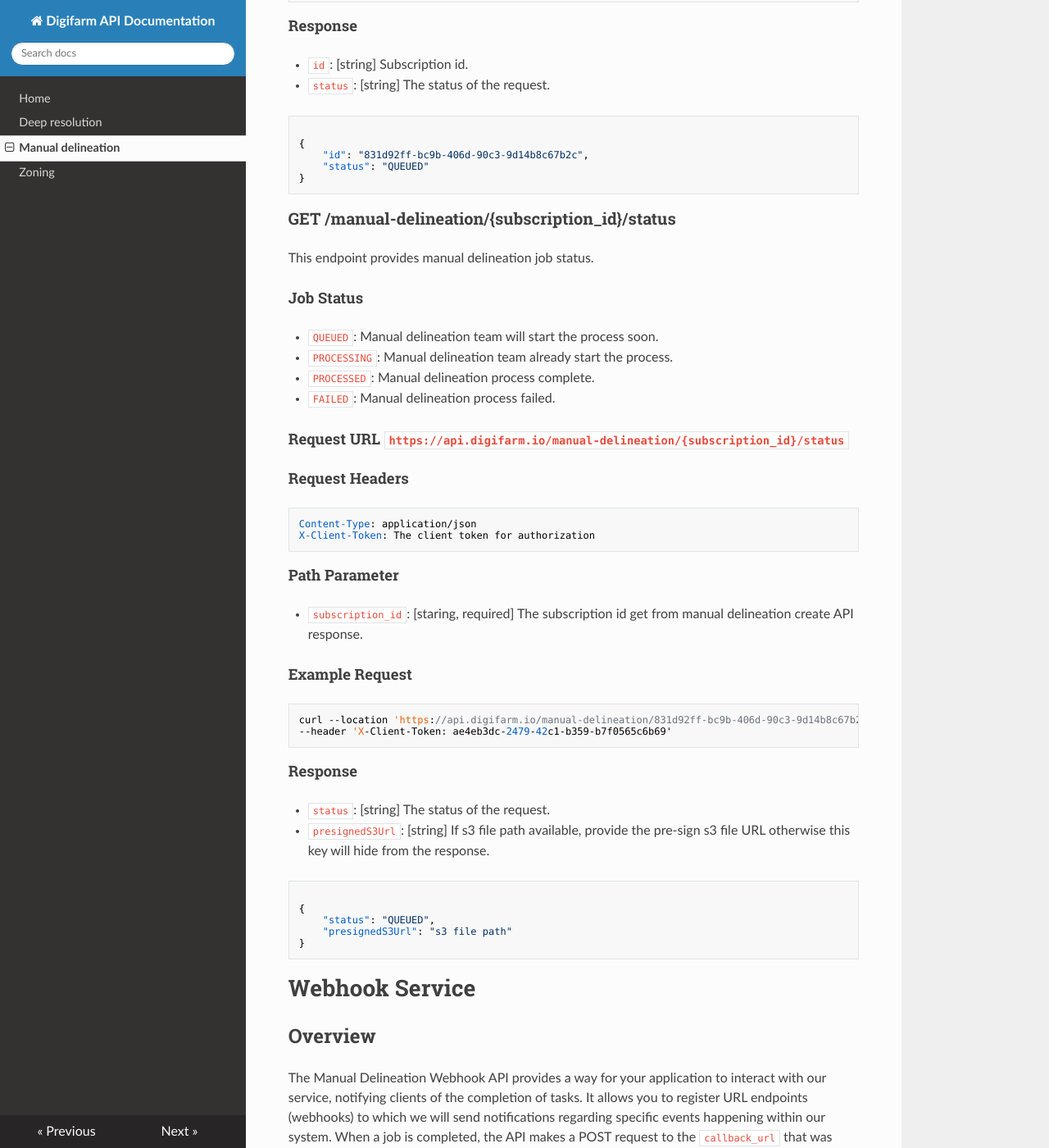
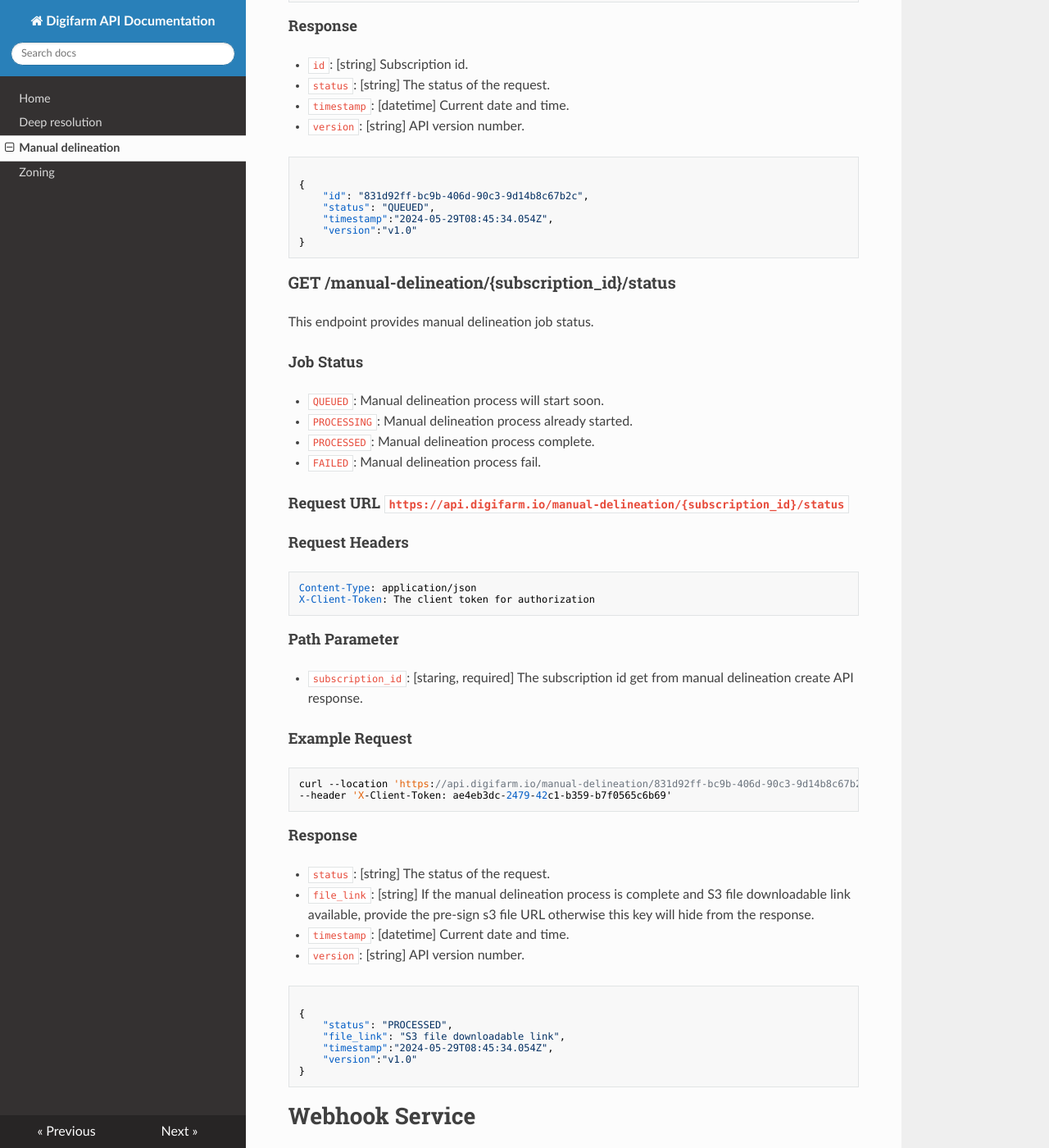
Before and after one commit to digifarmio/readthedocs, an MkDocs documentation site: the page built from docs/manual-delineation.md, in a window 1280 px wide and 1400 px high, scrolled down 1477 px. Shown: the whole window at 82% size. Built offline with MkDocs 1.6.1, drawn with Linux system fonts in a browser that asks for light colours; nearby versions of some CDN libraries; some of the changed text lies outside the part shown.

Commit message:
Update: manual delineation documentation update

````diff
--- a/docs/manual-delineation.md
+++ b/docs/manual-delineation.md
@@ -69,11 +69,17 @@ curl --location 'https://api.digifarm.io/manual-delineation' \
 
 *   `status`: \[string\] The status of the request.
 
+*   `timestamp`: \[datetime\] Current date and time.
+
+*   `version`: \[string\] API version number.
+
 ```json
 
 {
     "id": "831d92ff-bc9b-406d-90c3-9d14b8c67b2c",
-    "status": "QUEUED"
+    "status": "QUEUED",
+    "timestamp":"2024-05-29T08:45:34.054Z",
+    "version":"v1.0"
 }
 ```
 
@@ -83,10 +89,10 @@ This endpoint provides manual delineation job status.
 
 #### **Job Status**
 
-* `QUEUED`: Manual delineation team will start the process soon.
-* `PROCESSING`: Manual delineation team already start the process.
+* `QUEUED`: Manual delineation process will start soon.
+* `PROCESSING`: Manual delineation process already started.
 * `PROCESSED`: Manual delineation process complete.
-* `FAILED`: Manual delineation process failed.
+* `FAILED`: Manual delineation process fail.
 
 #### Request URL `https://api.digifarm.io/manual-delineation/{subscription_id}/status`
 
@@ -111,13 +117,20 @@ curl --location 'https://api.digifarm.io/manual-delineation/831d92ff-bc9b-406d-9
 #### **Response**
 
 *   `status`: \[string\] The status of the request.
-*   `presignedS3Url`: \[string\] If s3 file path available, provide the pre-sign s3 file URL otherwise this key will hide from the response.
+
+*   `file_link`: \[string\] If the manual delineation process is complete and S3 file downloadable link available, provide the pre-sign s3 file URL otherwise this key will hide from the response.
+
+*   `timestamp`: \[datetime\] Current date and time.
+
+*   `version`: \[string\] API version number.
 
 ```json
 
 {
-    "status": "QUEUED",
-    "presignedS3Url": "s3 file path"
+    "status": "PROCESSED",
+    "file_link": "S3 file downloadable link",
+    "timestamp":"2024-05-29T08:45:34.054Z",
+    "version":"v1.0"
 }
 ```
 
@@ -142,14 +155,25 @@ When a task is completed, a POST request will be sent to the specified `callback
 
 ## Request Body
 
-*   `presignedS3Url`: \[string\] S3 presigned url.
+*   `id`: \[string\] Subscription id.
+
+*   `file_name`: \[string\] File name.
+
+*   `file_link`: \[string\] S3 file downloadable link.
+
+*   `timestamp`: \[datetime\] Current date and time.
+
+*   `version`: \[string\] API version number.
 
 successfully.
 
 ```json
 {
-
-   "presignedS3Url": "File path"
+    "id": "831d92ff-bc9b-406d-90c3-9d14b8c67b2c",
+    "file_name": "File name",
+    "file_link": "S3 file downloadable link",
+    "timestamp":"2024-05-29T08:45:34.054Z",
+    "version":"v1.0"
 
 }
 ```
````
